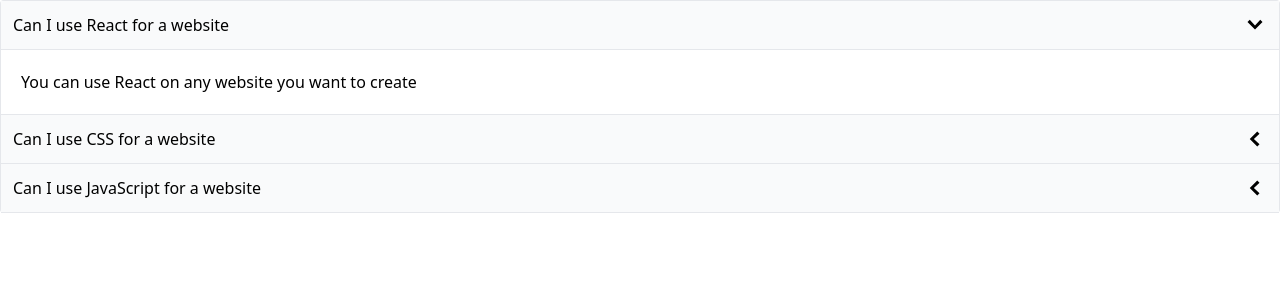
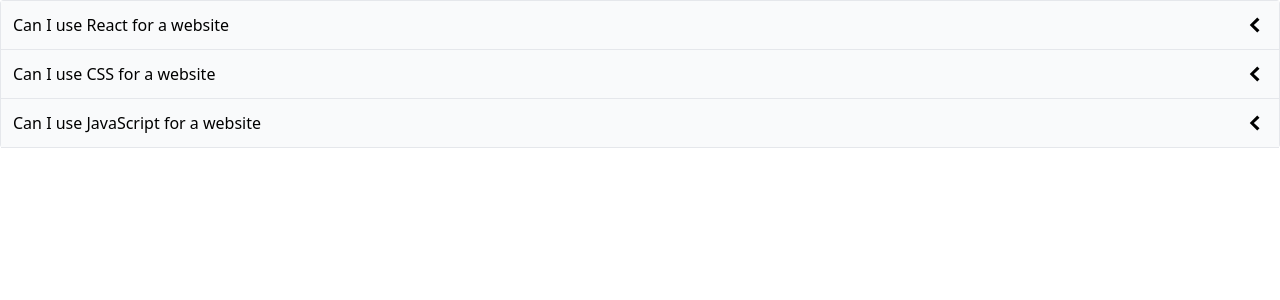
Before and after one commit to Its-me-ak/react-comps, a React (Create React App) app: page / in a window 1280 px wide. Shown: the top 300 px of the page. Built offline with nearby package versions, Linux system fonts and the light colour scheme.

Commit message:
accordion complete

```diff
--- a/src/Components/Accordion.jsx
+++ b/src/Components/Accordion.jsx
@@ -2,10 +2,14 @@
 import { GoChevronDown, GoChevronLeft } from "react-icons/go";
 
 const Accordion = ({ items }) => {
-  const [expendedIndex, setExpendedIndex] = useState(0);
+  const [expendedIndex, setExpendedIndex] = useState(-1);
 
   const handleClick = (nextIndex) => {
-    setExpendedIndex(nextIndex)
+    if(expendedIndex === nextIndex){
+      setExpendedIndex(-1)
+    }else{
+      setExpendedIndex(nextIndex)
+    }
   }
   const renderdItems = items.map((item, index) => {
     const isExpended = index === expendedIndex;
```
